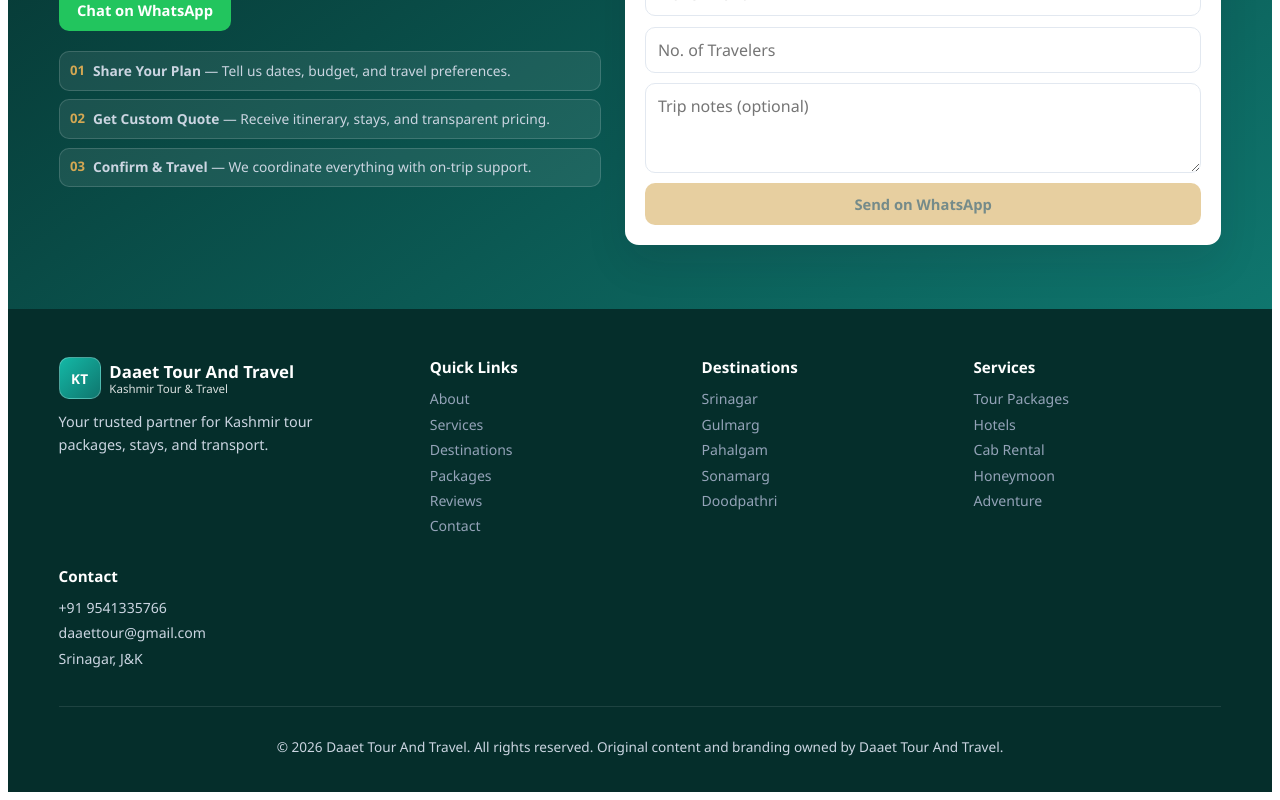
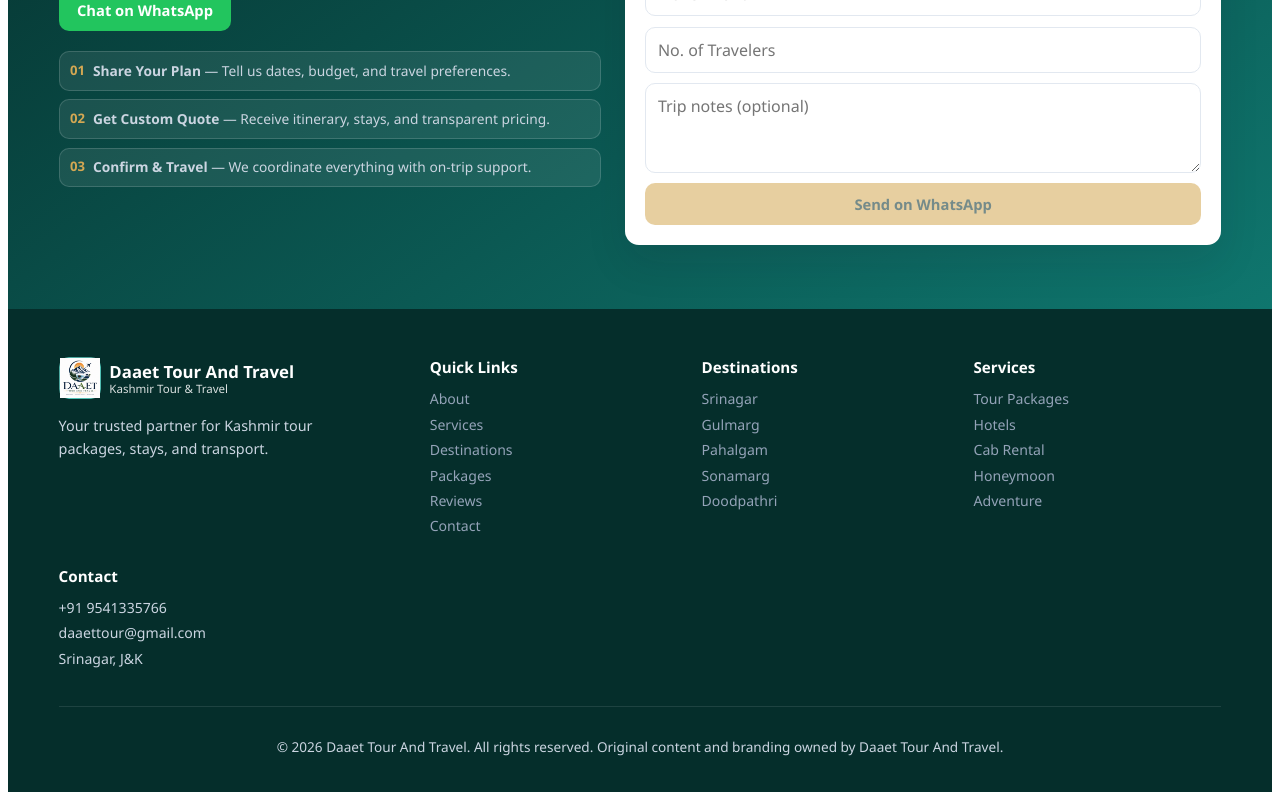
Before and after one commit to JalilBhat/travo, an Angular app: page / in a window 1280 px wide. Shown: the part 7032-7832 px from the top of the page. Built offline with nearby package versions, Linux system fonts and the light colour scheme.

Commit message:
Initial commit

```diff
--- a/src/app/app.html
+++ b/src/app/app.html
@@ -294,7 +294,9 @@
   <div class="wrap footer-grid">
     <div class="footer-brand">
       <a class="brand" href="#home">
-        <span class="brand-mark">KT</span>
+        <span class="brand-mark">
+          <img src="assets/images/daaettour_logo.png" alt="Daaet Tour And Travel Logo" loading="lazy" />
+        </span>
         <span class="brand-text">
           <strong>{{ brandName }}</strong>
           <small>Kashmir Tour & Travel</small>
```
